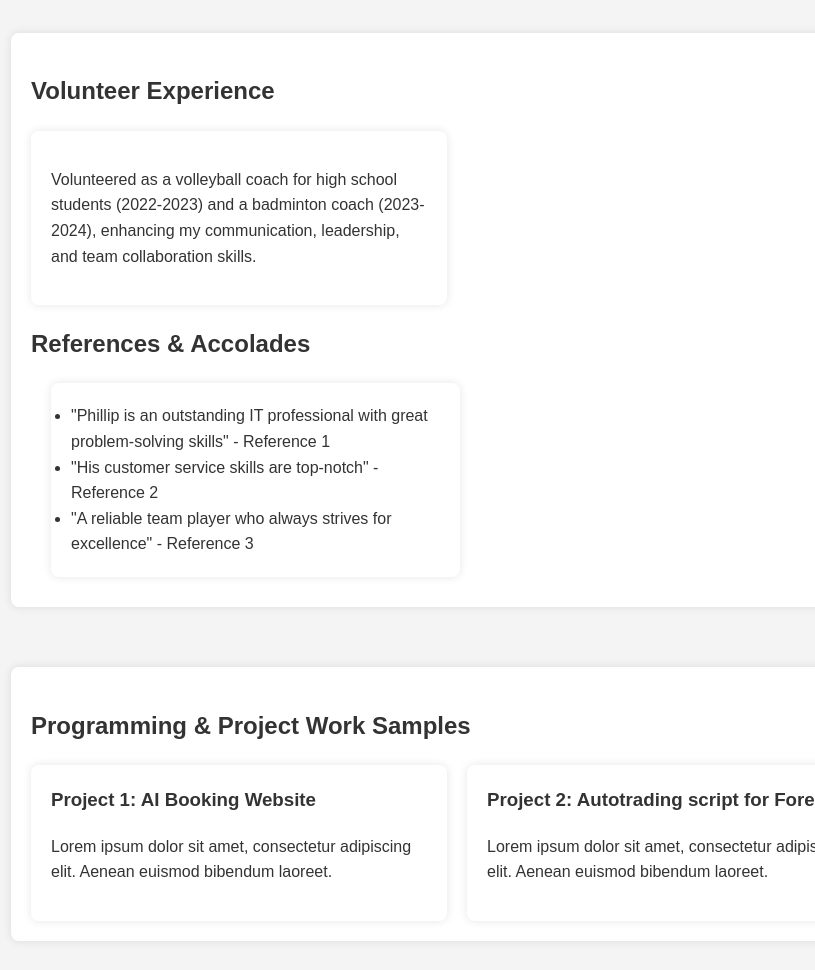
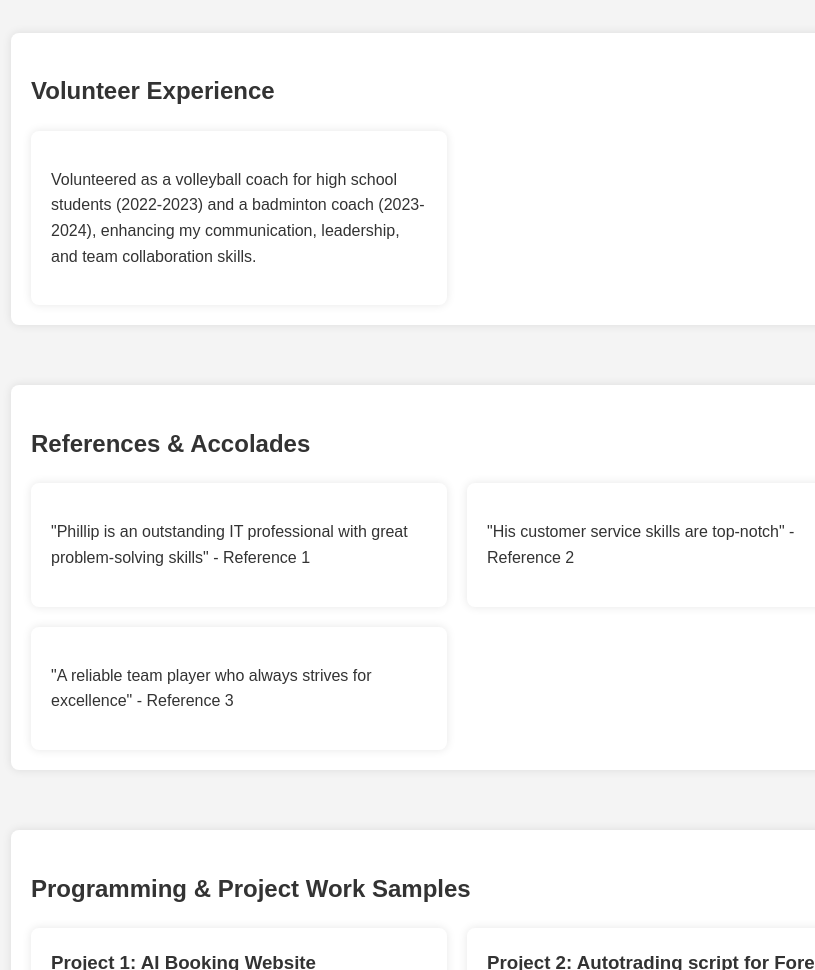
Before and after one commit to phillip866/Portfolio, a plain HTML site: page index.html in a window 1280 px wide. Shown: the part 1360-2330 px from the top of the page, without its empty margins (9-824 px from the left). Drawn offline with Linux system fonts and the light colour scheme.

Commit message:
Update index.html

```diff
--- a/index.html
+++ b/index.html
@@ -66,25 +66,28 @@
         </ul>
     </section>
 
-    <section id="Volunteer and References">
+ <section id="volunteer">
     <h2>Volunteer Experience</h2>
-		<div class ="Volunteer">
-			<div class ="project-card">
+    <div class="projects">
+        <div class="project-card">
             <p>Volunteered as a volleyball coach for high school students (2022-2023) and a badminton coach (2023-2024), enhancing my communication, leadership, and team collaboration skills.</p>
         </div>
+    </div>
+</section>
 
-
+<section id="references">
     <h2>References & Accolades</h2>
-        <ul>
-
-		<div class ="projects">
-			<div class = "project-card">
-            <li>"Phillip is an outstanding IT professional with great problem-solving skills" - Reference 1</li>
-            <li>"His customer service skills are top-notch" - Reference 2</li>
-            <li>"A reliable team player who always strives for excellence" - Reference 3</li>
-
+    <div class="projects">
+        <div class="project-card">
+            <p>"Phillip is an outstanding IT professional with great problem-solving skills" - Reference 1</p>
         </div>
-        </ul>
+        <div class="project-card">
+            <p>"His customer service skills are top-notch" - Reference 2</p>
+        </div>
+        <div class="project-card">
+            <p>"A reliable team player who always strives for excellence" - Reference 3</p>
+        </div>
+    </div>
 </section>
 
 <section id="work-samples">
@@ -98,8 +101,9 @@
             <h3>Project 2: Autotrading script for Forex</h3>
             <p>Lorem ipsum dolor sit amet, consectetur adipiscing elit. Aenean euismod bibendum laoreet.</p>
         </div>
+    </div>
+</section>
 
-    </section>
 
     <section id="cover-letter">
         <h2>Cover Letter</h2>
```
Lines whose indentation alone changed are shown as unchanged.
